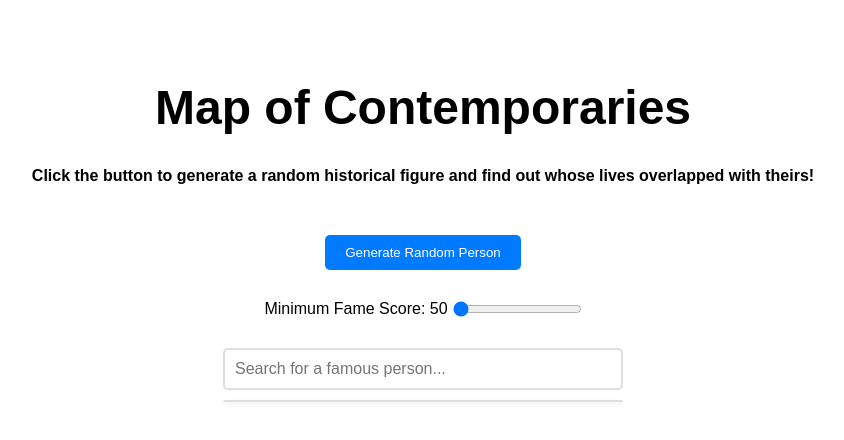
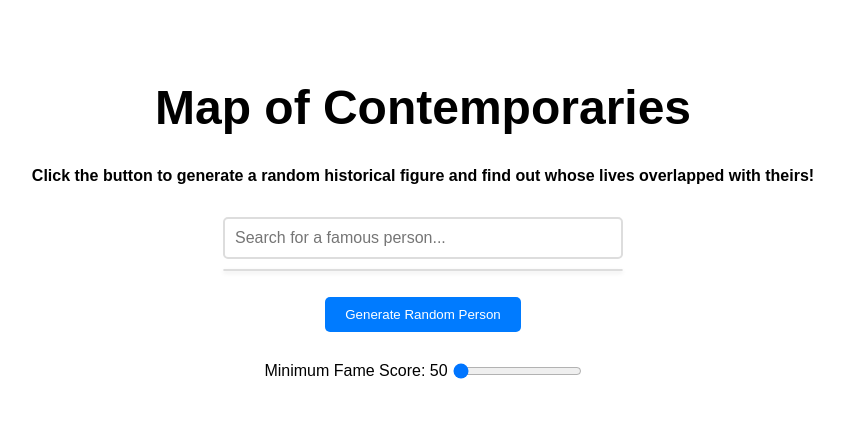
Before and after one commit to Jonathan-Heaney/map_of_contemporaries, a React (Vite) app in the folder react-frontend/: page / in a window 1280 px wide. Shown: the top 440 px of the page, without its empty margins (217-1061 px from the left). Built offline with nearby package versions, Linux system fonts and the light colour scheme.

Commit message:
Clean up App.jsx

```diff
--- a/react-frontend/src/App.jsx
+++ b/react-frontend/src/App.jsx
@@ -56,6 +56,12 @@ function App() {
         Click the button to generate a random historical figure and find out
         whose lives overlapped with theirs!
       </h3>
+      <div>
+        <SearchBar onSelect={handleSelectPerson}></SearchBar>
+        {selectedPerson && (
+          <PersonDetail person={selectedPerson}></PersonDetail>
+        )}
+      </div>
       <RandomPerson
         fetchRandomPerson={fetchRandomPerson}
         person={randomPerson}
@@ -74,12 +80,7 @@ function App() {
           onChange={(e) => setMinHpi(e.target.value)}
         />
       </div>
-      <div>
-        <SearchBar onSelect={handleSelectPerson}></SearchBar>
-        {selectedPerson && (
-          <PersonDetail person={selectedPerson}></PersonDetail>
-        )}
-      </div>
+
       <div className="lists">
         <OverlapList people={overlapList} person={randomPerson}></OverlapList>
         <FameOverlapList
```
